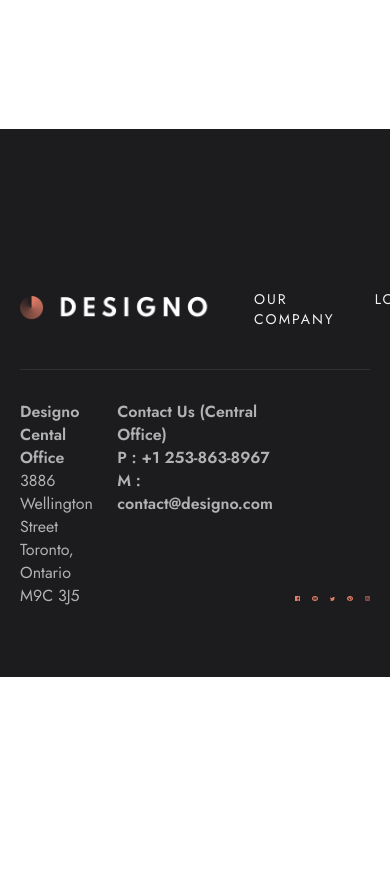
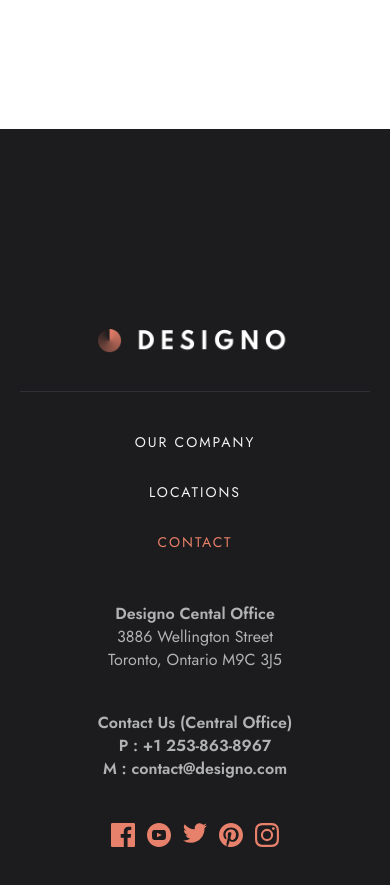
Before and after one commit to jarekTerejko/designo-multipage, a React (Create React App) app: page /contact in a window 390 px wide. Shown: the part 2860-3745 px from the top of the page. Before the commit the page ends 3537 px from the top, so only its background shows below. Built offline with nearby package versions, Linux system fonts and the light colour scheme.

Commit message:
add media queries to Footer

```diff
--- a/src/components/Footer/FooterElements.js
+++ b/src/components/Footer/FooterElements.js
@@ -5,6 +5,16 @@ export const FooterWrapper = styled.footer`
   padding-top: 15rem;
   padding-bottom: 7rem;
   position: relative;
+
+  @media screen and (max-width: 630px) {
+    padding-top: 20rem;
+  }
+  @media screen and (max-width: 320px) {
+    padding-top: 25rem;
+  }
+  @media screen and (max-width: 260px) {
+    padding-top: 30rem;
+  }
 `;
 
 export const FooterRowTop = styled.nav`
@@ -13,13 +23,35 @@ export const FooterRowTop = styled.nav`
   justify-content: space-between;
   border-bottom: 1px solid var(--dark-gray);
   padding-bottom: 3rem;
+
+  @media screen and (max-width: 630px) {
+    display: block;
+    text-align: center;
+    /* margin: 0 auto; */
+    border-bottom: none;
+  }
 `;
 
 export const FooterRowBottom = styled.div`
   display: grid;
   grid-template-columns: repeat(3, 1fr);
-  column-gap: 10px;
+  column-gap: 20px;
+  row-gap: 40px;
   padding-top: 3rem;
+
+  @media screen and (max-width: 700px) {
+    grid-template-columns: 1fr 1fr;
+    place-items: center;
+  }
+
+  @media screen and (max-width: 630px) {
+    padding-top: 0;
+  }
+
+  @media screen and (max-width: 500px) {
+    grid-template-columns: 1fr;
+    text-align: center;
+  }
 `;
 
 export const FooterColLeft = styled.div`
@@ -32,6 +64,13 @@ export const FooterColRight = styled.div`
   display: flex;
   justify-content: flex-end;
   align-items: flex-end;
+
+  @media screen and (max-width: 700px) {
+    grid-column: 1/3;
+  }
+  @media screen and (max-width: 500px) {
+    grid-column: 1/2;
+  }
 `;
 
 export const FooterColsText = styled.p`
@@ -49,12 +88,24 @@ export const FooterNavItems = styled.ul`
   list-style: none;
   transform: translateX(20px);
   transition: var(--transition);
+
+  @media screen and (max-width: 630px) {
+    transform: translate(0);
+    display: block;
+    border-top: 1px solid var(--dark-gray);
+    padding-top: 3rem;
+    margin-top: 3rem;
+  }
 `;
 
 export const FooterSocialList = styled.ul`
   display: flex;
   list-style: none;
   transform: translate(6px, 3px);
+
+  @media screen and (max-width: 700px) {
+    transform: translate(0);
+  }
 `;
 export const FooterSocialItem = styled.li`
   margin-left: 0.3rem;
--- a/src/components/Navbar/NavbarElements.js
+++ b/src/components/Navbar/NavbarElements.js
@@ -90,6 +90,10 @@ export const NavbarNavLinkR = styled(NavLink)`
     color: var(--peach);
   }
 
+  @media screen and (max-width: 630px) {
+    margin-bottom: ${(props) => (props.$footerLink ? "1rem" : "")};
+  }
+
   @media screen and (max-width: 550px) {
     font-size: 1.4rem;
   }
```
